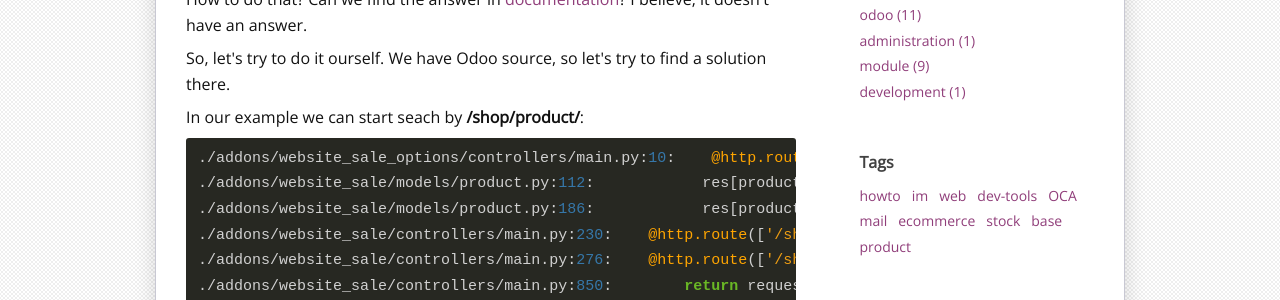
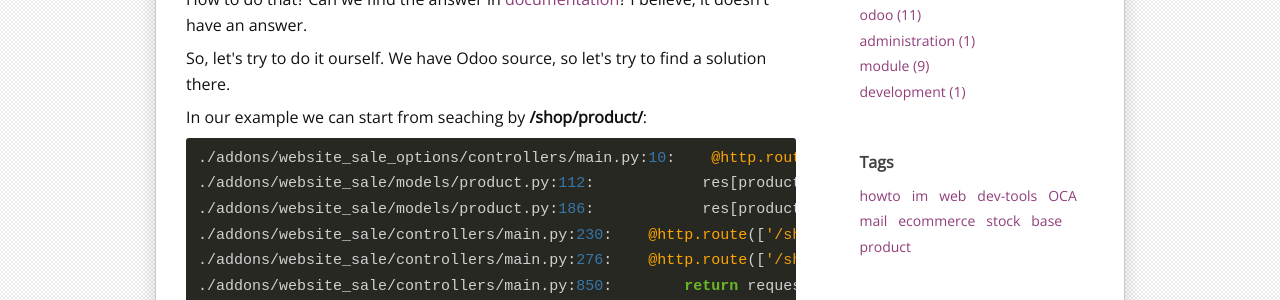
Before and after one commit to yelizariev/yelizariev.github.io, a Jekyll site: the page built from _posts/2015-04-17-source-diving.html, in a window 1280 px wide and 900 px high, scrolled down 790 px. Shown: the part 154-454 px from the top of the window. Built offline with Jekyll 4.4.1, drawn with Linux system fonts in a browser that asks for light colours; some web fonts are replaced; comment, search, counter and statistics services are not loaded.

Commit message:
fix spelling

```diff
--- a/_org/_posts/2015-04-17-source-diving.org
+++ b/_org/_posts/2015-04-17-source-diving.org
@@ -48,7 +48,7 @@
 So, let's try to do it ourself. We have Odoo source, so let's try to
 find a solution there.
 
-In our example we can start seach by =/shop/product/=:
+In our example we can start from seaching by =/shop/product/=:
 
 #+BEGIN_HTML
 {% highlight python %}
--- a/_posts/2015-04-17-source-diving.html
+++ b/_posts/2015-04-17-source-diving.html
@@ -75,7 +75,7 @@
 </p>
 
 <p>
-In our example we can start seach by <code>/shop/product/</code>:
+In our example we can start from seaching by <code>/shop/product/</code>:
 </p>
 
 {% highlight python %}
```
